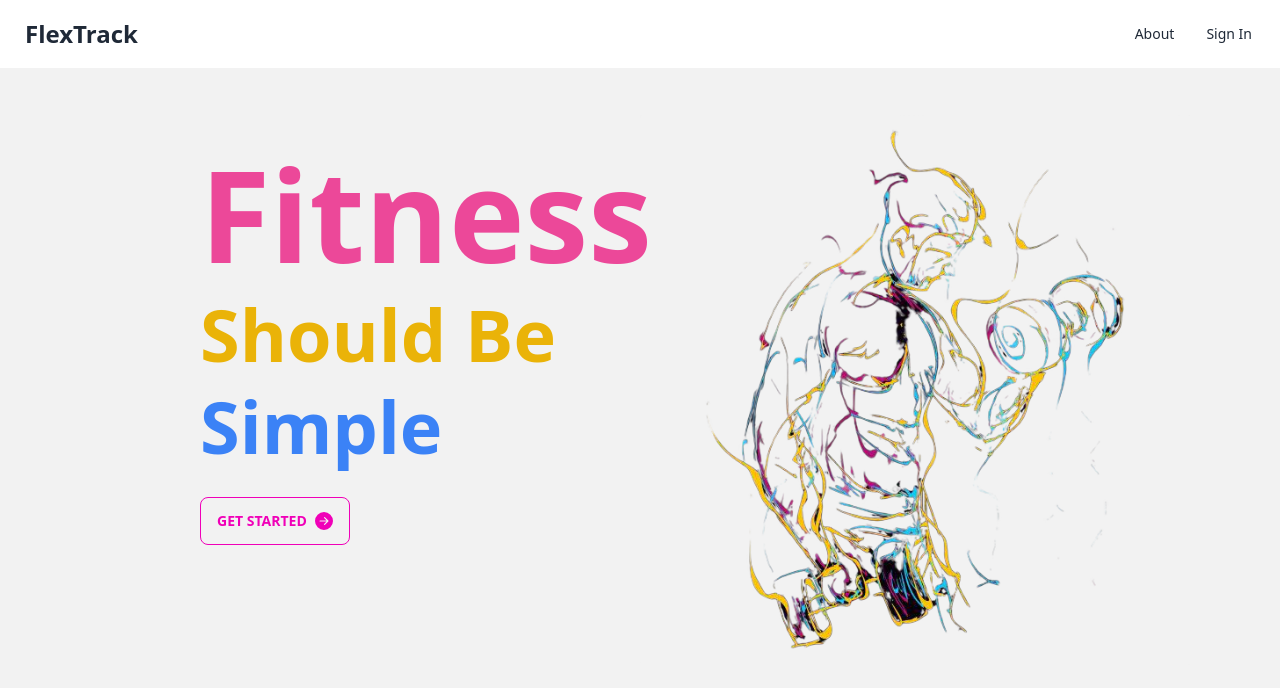
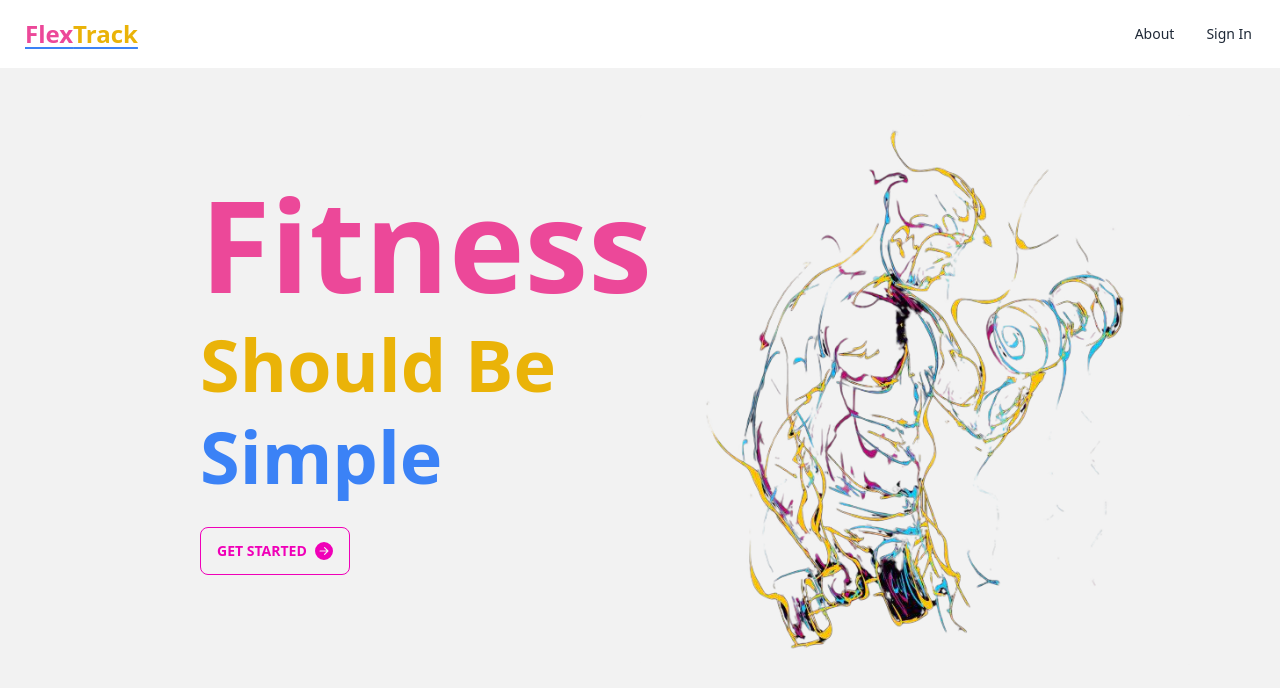
Before and after one commit to seanmckee/FlexTrack, a React (Vite) app in the folder client/: page / in a window 1280 px wide. Shown: the top 688 px of the page. Built offline with nearby package versions, Linux system fonts and the light colour scheme.

Commit message:
updated file strucure

```diff
--- a/client/src/App.tsx
+++ b/client/src/App.tsx
@@ -1,6 +1,6 @@
 import { Route, Routes } from "react-router-dom";
-import Home from "./pages/Home";
-import Auth from "./pages/Auth";
+import Home from "./pages/Home/Home";
+import Auth from "./pages/Auth/Auth";
 import Navbar from "./components/Navbar";
 
 function App() {
--- a/client/src/components/Navbar.tsx
+++ b/client/src/components/Navbar.tsx
@@ -6,9 +6,12 @@ const Navbar = () => {
       <div className="flex-1">
         <Link
           to="/"
-          className="btn btn-ghost normal-case text-2xl text-default-500"
+          className="btn btn-ghost normal-case text-2xl text-default-500 text-pink-500"
         >
-          FlexTrack
+          <div className="flex underline decoration-blue-500 underline-offset-4">
+            <span>Flex</span>
+            <span className="text-yellow-500">Track</span>
+          </div>
         </Link>
       </div>
       <div className="flex-none">
--- a/client/src/pages/Auth.tsx
+++ b/client/src/pages/Auth/Auth.tsx
@@ -5,7 +5,9 @@ const Auth = () => {
         <div className="hero-content flex-col lg:flex-row-reverse">
           <div className="card flex-shrink-0 w-full max-w-sm shadow-2xl bg-base-100">
             <div className="card-body p-[60px]">
-              <h1 className="text-center">Sign In</h1>
+              <h1 className="text-center text-2xl font-semibold underline decoration-pink-500">
+                Sign In
+              </h1>
               <div className="form-control">
                 <label className="label">
                   <span className="label-text">Email</span>
--- a/client/src/pages/Home.tsx
+++ b/client/src/pages/Home/Home.tsx
@@ -1,11 +1,11 @@
-import lifter from "../assets/lifter.png";
+import lifter from "../../assets/lifter.png";
 import { BsFillArrowRightCircleFill } from "react-icons/bs";
 
 const Home = () => {
   return (
     <div>
       <div className="grid lg:grid-cols-2 bg-base-200 h-screen">
-        <div className="m-auto text-7xl lg:pl-[200px] text-center lg:text-left mt-[150px]">
+        <div className="m-auto text-7xl lg:pl-[200px] text-center lg:text-left mt-[180px]">
           <h1 className="font-bold  mt-0 text-pink-500 lg:text-9xl">Fitness</h1>
           <h1 className="font-bold  mt-5 text-yellow-500">Should Be</h1>
           <h1 className="font-bold mt-5 text-blue-500">Simple</h1>
```
